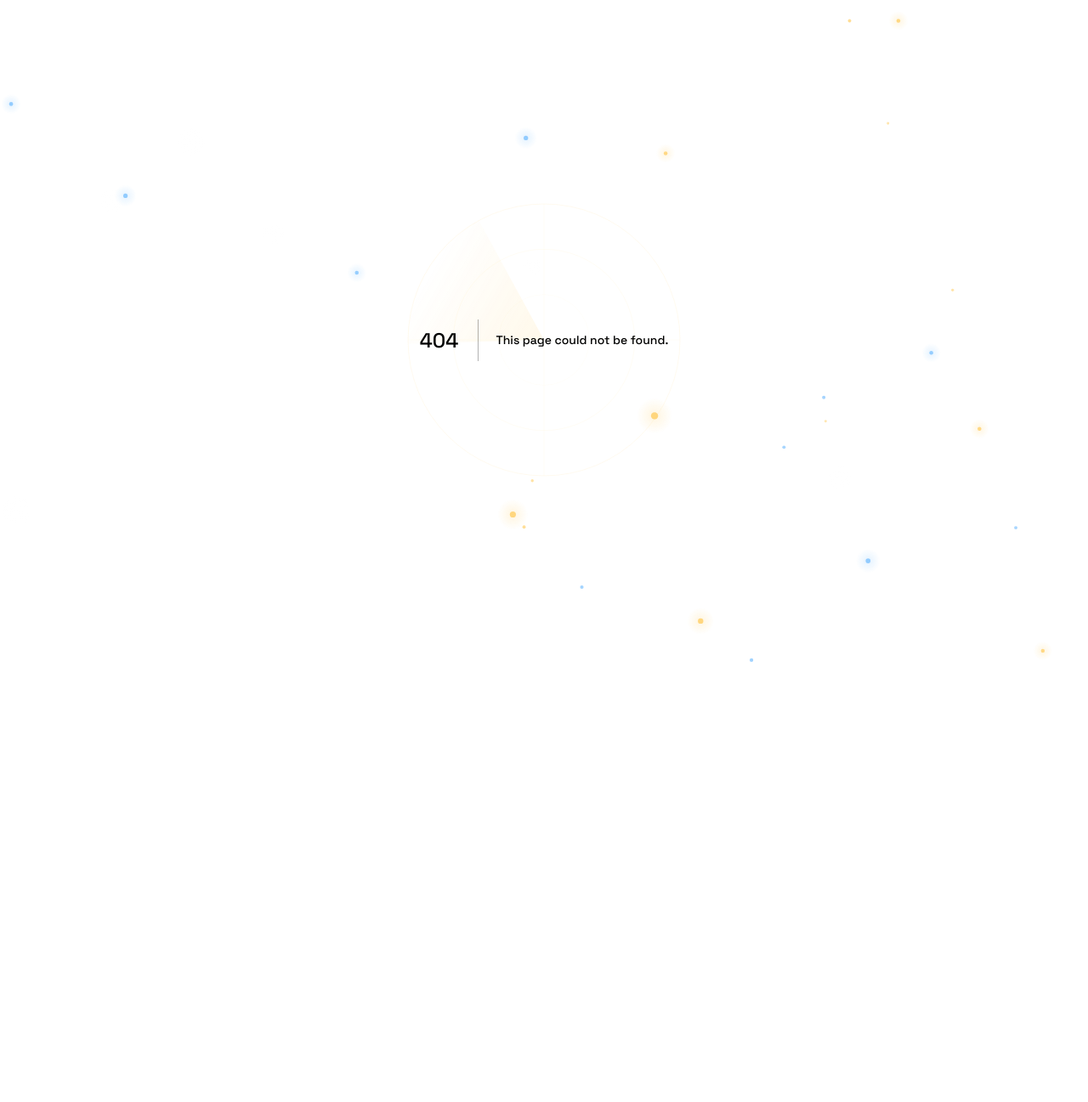
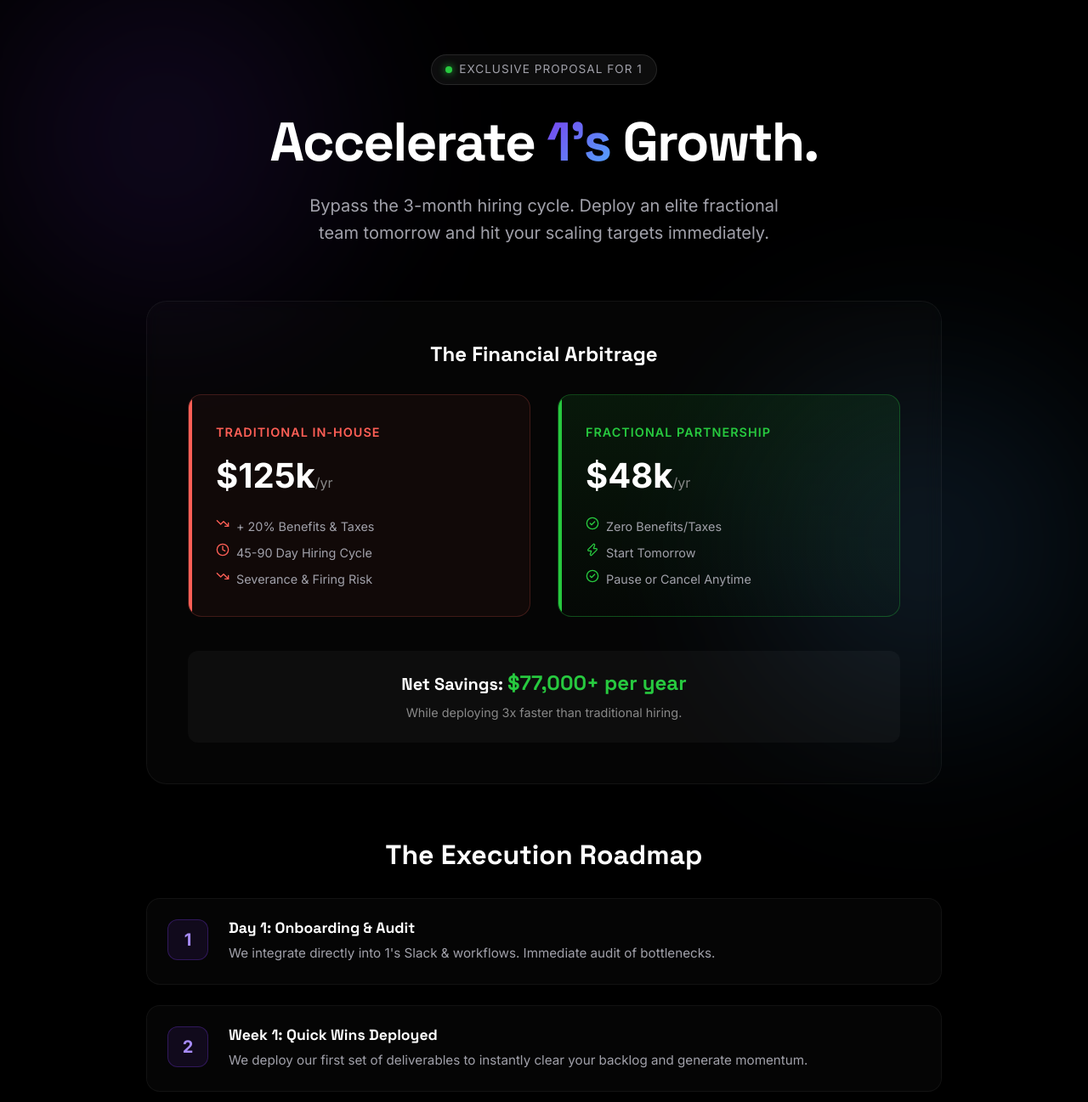
Before and after one commit to harsh200103-pixel/leadsora, a Next.js app: page /pitch/1 in a window 1280 px wide. Before the commit this address had no page. Shown: the top 1297 px of the page at 85% size. Before the commit the page ends 800 px from the top, so only its background shows below. Built offline with nearby package versions, Linux system fonts and the light colour scheme.

Commit message:
Build dynamic /pitch/[company] micro-landing page generator

```diff
--- /dev/null
+++ b/src/app/pitch/[company]/page.tsx
@@ -0,0 +1,127 @@
+"use client";
+import React, { useState, useEffect } from 'react';
+import { TrendingDown, Zap, Clock, CheckCircle2, Calendar } from 'lucide-react';
+import Link from 'next/link';
+
+export default function PitchDeck({ params }: { params: { company: string } }) {
+  const [mounted, setMounted] = useState(false);
+  const companyName = params.company.replace(/-/g, ' ').replace(/\b\w/g, l => l.toUpperCase());
+
+  useEffect(() => {
+    setMounted(true);
+  }, []);
+
+  if (!mounted) return null;
+
+  return (
+    <div style={{ minHeight: '100vh', backgroundColor: '#000', color: '#fff', fontFamily: "'Inter', sans-serif", overflowX: 'hidden' }}>
+
+      {/* Background Effects */}
+      <div style={{ position: 'fixed', top: '-20%', left: '-10%', width: '50vw', height: '50vw', background: 'radial-gradient(circle, rgba(124, 58, 237, 0.15) 0%, transparent 70%)', filter: 'blur(80px)', zIndex: 0 }} />
+      <div style={{ position: 'fixed', bottom: '-20%', right: '-10%', width: '50vw', height: '50vw', background: 'radial-gradient(circle, rgba(79, 172, 254, 0.15) 0%, transparent 70%)', filter: 'blur(80px)', zIndex: 0 }} />
+
+      <div style={{ position: 'relative', zIndex: 1, maxWidth: '1000px', margin: '0 auto', padding: '4rem 2rem' }}>
+
+        {/* Header */}
+        <div
+          style={{ textAlign: 'center', marginBottom: '4rem', animation: 'fadeInUp 0.6s ease-out forwards' }}
+        >
+          <div style={{ display: 'inline-flex', alignItems: 'center', gap: '8px', background: 'rgba(255,255,255,0.05)', padding: '6px 16px', borderRadius: '999px', border: '1px solid rgba(255,255,255,0.1)', marginBottom: '2rem' }}>
+            <span style={{ width: '8px', height: '8px', borderRadius: '50%', background: '#27c93f', boxShadow: '0 0 10px #27c93f' }} />
+            <span style={{ fontSize: '0.85rem', color: '#a1a1aa', letterSpacing: '1px', textTransform: 'uppercase' }}>Exclusive Proposal for {companyName}</span>
+          </div>
+          <h1 style={{ fontSize: 'clamp(2.5rem, 5vw, 4.5rem)', fontWeight: 800, lineHeight: 1.1, marginBottom: '1.5rem', letterSpacing: '-0.03em' }}>
+            Accelerate <span style={{ background: 'linear-gradient(135deg, #7c3aed, #4facfe)', WebkitBackgroundClip: 'text', WebkitTextFillColor: 'transparent' }}>{companyName}'s</span> Growth.
+          </h1>
+          <p style={{ fontSize: '1.25rem', color: '#a1a1aa', maxWidth: '600px', margin: '0 auto', lineHeight: 1.6 }}>
+            Bypass the 3-month hiring cycle. Deploy an elite fractional team tomorrow and hit your scaling targets immediately.
+          </p>
+        </div>
+
+        {/* The ROI Calculator / Salary Arbitrage Widget */}
+        <div
+          style={{ background: 'rgba(255,255,255,0.02)', border: '1px solid rgba(255,255,255,0.05)', borderRadius: '24px', padding: '3rem', marginBottom: '4rem', backdropFilter: 'blur(10px)', animation: 'fadeInUp 0.6s ease-out 0.2s forwards', opacity: 0 }}
+        >
+          <h3 style={{ fontSize: '1.5rem', fontWeight: 600, marginBottom: '2rem', textAlign: 'center' }}>The Financial Arbitrage</h3>
+
+          <div style={{ display: 'grid', gridTemplateColumns: 'repeat(auto-fit, minmax(250px, 1fr))', gap: '2rem' }}>
+
+            {/* In-House Cost */}
+            <div style={{ background: 'rgba(255, 95, 86, 0.05)', border: '1px solid rgba(255, 95, 86, 0.2)', borderRadius: '16px', padding: '2rem', position: 'relative', overflow: 'hidden' }}>
+              <div style={{ position: 'absolute', top: 0, left: 0, width: '4px', height: '100%', background: '#ff5f56' }} />
+              <p style={{ color: '#ff5f56', fontSize: '0.9rem', fontWeight: 600, textTransform: 'uppercase', letterSpacing: '1px', marginBottom: '0.5rem' }}>Traditional In-House</p>
+              <div style={{ fontSize: '2.5rem', fontWeight: 700, color: '#fff', marginBottom: '1rem' }}>$125k<span style={{ fontSize: '1rem', color: '#888', fontWeight: 400 }}>/yr</span></div>
+              <ul style={{ listStyle: 'none', padding: 0, margin: 0, color: '#a1a1aa', fontSize: '0.9rem', display: 'flex', flexDirection: 'column', gap: '0.5rem' }}>
+                <li style={{ display: 'flex', gap: '8px' }}><TrendingDown size={16} color="#ff5f56" /> + 20% Benefits & Taxes</li>
+                <li style={{ display: 'flex', gap: '8px' }}><Clock size={16} color="#ff5f56" /> 45-90 Day Hiring Cycle</li>
+                <li style={{ display: 'flex', gap: '8px' }}><TrendingDown size={16} color="#ff5f56" /> Severance & Firing Risk</li>
+              </ul>
+            </div>
+
+            {/* Fractional Cost */}
+            <div style={{ background: 'linear-gradient(180deg, rgba(39, 201, 63, 0.1) 0%, rgba(39, 201, 63, 0.02) 100%)', border: '1px solid rgba(39, 201, 63, 0.3)', borderRadius: '16px', padding: '2rem', position: 'relative', overflow: 'hidden' }}>
+              <div style={{ position: 'absolute', top: 0, left: 0, width: '4px', height: '100%', background: '#27c93f' }} />
+              <p style={{ color: '#27c93f', fontSize: '0.9rem', fontWeight: 600, textTransform: 'uppercase', letterSpacing: '1px', marginBottom: '0.5rem' }}>Fractional Partnership</p>
+              <div style={{ fontSize: '2.5rem', fontWeight: 700, color: '#fff', marginBottom: '1rem' }}>$48k<span style={{ fontSize: '1rem', color: '#888', fontWeight: 400 }}>/yr</span></div>
+              <ul style={{ listStyle: 'none', padding: 0, margin: 0, color: '#a1a1aa', fontSize: '0.9rem', display: 'flex', flexDirection: 'column', gap: '0.5rem' }}>
+                <li style={{ display: 'flex', gap: '8px' }}><CheckCircle2 size={16} color="#27c93f" /> Zero Benefits/Taxes</li>
+                <li style={{ display: 'flex', gap: '8px' }}><Zap size={16} color="#27c93f" /> Start Tomorrow</li>
+                <li style={{ display: 'flex', gap: '8px' }}><CheckCircle2 size={16} color="#27c93f" /> Pause or Cancel Anytime</li>
+              </ul>
+            </div>
+
+          </div>
+
+          <div style={{ textAlign: 'center', marginTop: '2.5rem', padding: '1.5rem', background: 'rgba(255,255,255,0.03)', borderRadius: '12px' }}>
+            <h4 style={{ fontSize: '1.25rem', color: '#fff', margin: '0 0 0.5rem 0' }}>Net Savings: <span style={{ color: '#27c93f', fontSize: '1.5rem' }}>$77,000+ per year</span></h4>
+            <p style={{ fontSize: '0.9rem', color: '#888', margin: 0 }}>While deploying 3x faster than traditional hiring.</p>
+          </div>
+        </div>
+
+        {/* Execution Plan */}
+        <div
+          style={{ marginBottom: '4rem', animation: 'fadeInUp 0.6s ease-out 0.4s forwards', opacity: 0 }}
+        >
+          <h3 style={{ fontSize: '2rem', fontWeight: 700, marginBottom: '2rem', textAlign: 'center' }}>The Execution Roadmap</h3>
+          <div style={{ display: 'flex', flexDirection: 'column', gap: '1.5rem' }}>
+            {[
+              { title: "Day 1: Onboarding & Audit", desc: `We integrate directly into ${companyName}'s Slack & workflows. Immediate audit of bottlenecks.` },
+              { title: "Week 1: Quick Wins Deployed", desc: "We deploy our first set of deliverables to instantly clear your backlog and generate momentum." },
+              { title: "Month 1: Scaling Systems", desc: `Full optimization. We operate as an extension of the ${companyName} team, scaling output autonomously.` }
+            ].map((step, i) => (
+              <div key={i} style={{ display: 'flex', gap: '1.5rem', background: 'rgba(255,255,255,0.02)', padding: '1.5rem', borderRadius: '16px', border: '1px solid rgba(255,255,255,0.05)' }}>
+                <div style={{ width: '48px', height: '48px', borderRadius: '12px', background: 'rgba(124, 58, 237, 0.1)', border: '1px solid rgba(124, 58, 237, 0.3)', display: 'flex', justifyContent: 'center', alignItems: 'center', color: '#a78bfa', fontSize: '1.25rem', fontWeight: 700, flexShrink: 0 }}>
+                  {i + 1}
+                </div>
+                <div>
+                  <h4 style={{ fontSize: '1.1rem', color: '#fff', margin: '0 0 0.5rem 0' }}>{step.title}</h4>
+                  <p style={{ color: '#a1a1aa', fontSize: '0.95rem', margin: 0, lineHeight: 1.5 }}>{step.desc}</p>
+                </div>
+              </div>
+            ))}
+          </div>
+        </div>
+
+        {/* CTA */}
+        <div
+          style={{ textAlign: 'center', background: 'linear-gradient(135deg, rgba(124, 58, 237, 0.1), rgba(79, 172, 254, 0.1))', padding: '4rem 2rem', borderRadius: '24px', border: '1px solid rgba(124, 58, 237, 0.2)', animation: 'fadeInUp 0.6s ease-out 0.6s forwards', opacity: 0 }}
+        >
+          <h2 style={{ fontSize: '2rem', fontWeight: 700, color: '#fff', marginBottom: '1rem' }}>Ready to scale {companyName}?</h2>
+          <p style={{ color: '#a1a1aa', marginBottom: '2.5rem', fontSize: '1.1rem' }}>Let's hop on a 15-minute discovery call to map out exactly how we can step in.</p>
+          <a href="#" style={{ background: '#fff', color: '#000', textDecoration: 'none', padding: '1rem 2.5rem', borderRadius: '999px', fontSize: '1.1rem', fontWeight: 700, display: 'inline-flex', alignItems: 'center', gap: '8px', transition: 'transform 0.2s' }} onMouseOver={e => e.currentTarget.style.transform = 'scale(1.05)'} onMouseOut={e => e.currentTarget.style.transform = 'scale(1)'}>
+            <Calendar size={20} />
+            Book Discovery Call
+          </a >
+        </div>
+
+      </div>
+
+      <style dangerouslySetInnerHTML={{__html: `
+        @keyframes fadeInUp {
+          from { opacity: 0; transform: translateY(20px); }
+          to { opacity: 1; transform: translateY(0); }
+        }
+      `}} />
+    </div>
+  );
+}
```
